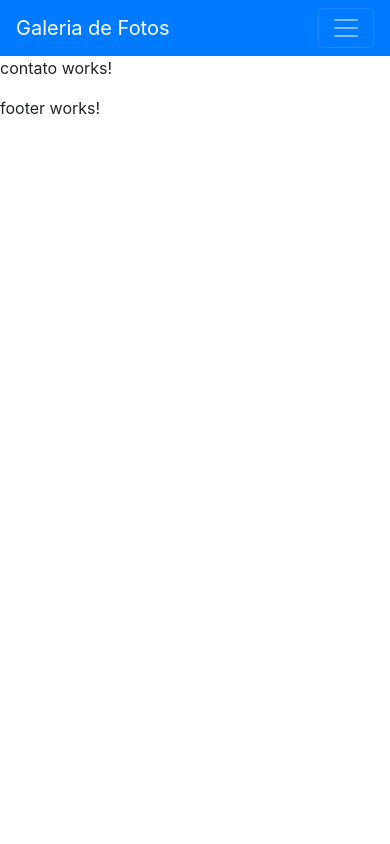
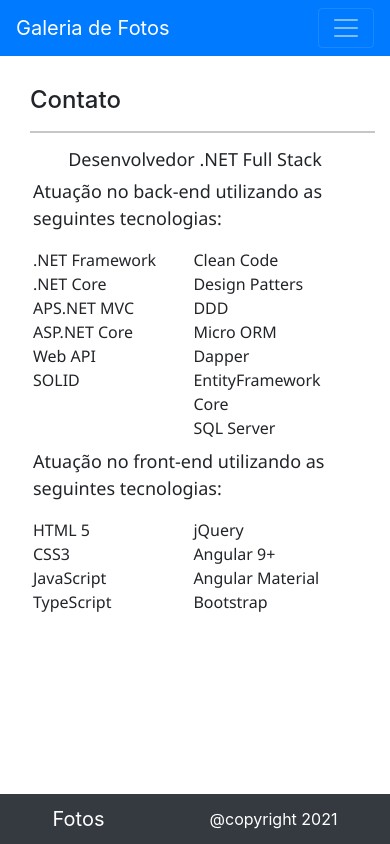
Before and after one commit to DevLucasMello/JPV.Teste, an Angular app: page /contato in a window 390 px wide. Built offline with nearby package versions, Linux system fonts and the light colour scheme.

Commit message:
sobre e contato responsivo

```diff
--- a/src/app/navegacao/footer/footer.component.css
+++ b/src/app/navegacao/footer/footer.component.css
@@ -0,0 +1,22 @@
+.footer{
+    height: 50px;
+    color: white;
+}
+
+.texto-rodape{
+    font-size:20px;
+}
+
+.ano-rodape{
+    font-size:16px;
+}
+
+.rodape{
+    width: 100%;
+    height: 100%;
+    display: flex;
+    flex-wrap: wrap;
+    flex-direction: row;
+    justify-content: space-around;
+    align-items: center;
+}
--- a/src/app/navegacao/footer/footer.component.html
+++ b/src/app/navegacao/footer/footer.component.html
@@ -1,3 +1,7 @@
-<p>
-  footer works!
-</p>
+ <!-- Footer -->
+ <footer class="bg-dark fixed-bottom footer">
+  <div class="rodape">
+    <span class="texto-rodape">Fotos</span>
+    <span class="ano-rodape">@copyright 2021</span>
+  </div>
+</footer>
--- a/src/app/navegacao/pages/contato/contato.component.css
+++ b/src/app/navegacao/pages/contato/contato.component.css
@@ -0,0 +1,117 @@
+.texto{
+    font-size: 20px;
+    margin-top: 30px;
+    width: 100%;
+    height: 90%;
+    font-family: "Segoe UI", Arial, sans-serif;
+    display: flex;
+    flex-wrap: wrap;
+    flex-direction: row;
+    justify-content: center;
+}
+
+.espaco{
+    margin-left: 15px;
+}
+
+h5{
+    width: 100%;
+    text-align: center;
+}
+
+section{
+    width: 80%;
+}
+
+.titulo-tecnologia{
+    width: 100%;
+    height: 40px;
+    font-size: 20px;
+}
+
+.coluna{
+    width: 45%;
+}
+
+.tecnologias{
+    width: 70%;
+    height: 200px;
+    font-size: 18px;
+    display: flex;
+    flex-wrap: wrap;
+    flex-direction: row;
+    justify-content: space-between;
+}
+
+@media only screen and (min-width: 270px ) and (max-width: 767px){
+    .texto{
+        margin-top: 15px;
+        height: 95%;
+    }
+
+    section{
+        width: 90%;
+    }
+
+    .titulo-tecnologia{
+        width: 100%;
+        height: 70px;
+        font-size: 18px;
+    }
+
+    .coluna{
+        width: 45%;
+        font-size: 16px;
+    }
+
+    .tecnologias{
+        width: 90%;
+    }
+
+    h3{
+        margin-top: -70px;
+        font-size: 24px;
+    }
+
+    h5{
+        font-size: 18px;
+    }
+}
+
+@media only screen and (min-width: 768px ) and (max-width: 999px){
+    .texto{
+        margin-top: 15px;
+        height: 95%;
+    }
+
+    .coluna{
+        width: 45%;
+    }
+
+    .tecnologias{
+        width: 80%;
+    }
+
+    h3{
+        margin-top: -40px;
+    }
+}
+
+@media only screen and (min-width: 1000px ) and (max-width: 1249px){
+    .texto{
+        margin-top: 15px;
+        height: 95%;
+    }
+
+    .coluna{
+        width: 45%;
+    }
+
+    .tecnologias{
+        width: 80%;
+    }
+
+    h3{
+        margin-top: -40px;
+    }
+}
--- a/src/app/navegacao/pages/contato/contato.component.html
+++ b/src/app/navegacao/pages/contato/contato.component.html
@@ -1,3 +1,45 @@
-<p>
-  contato works!
-</p>
+<div class="container main-container">
+    <h3 class="espaco">Contato</h3>
+    <hr class="espaco"/>
+    <div class="texto">
+      <h5>Desenvolvedor .NET Full Stack</h5>
+      <section>
+        <div class="titulo-tecnologia">Atuação no back-end utilizando as seguintes tecnologias:</div>
+        <div class="tecnologias">
+          <div class="coluna">
+            <article>.NET Framework</article>
+            <article>.NET Core</article>
+            <article>APS.NET MVC</article>
+            <article>ASP.NET Core</article>
+            <article>Web API</article>
+            <article>SOLID</article>
+          </div>
+          <div class="coluna">
+            <article>Clean Code</article>
+            <article>Design Patters</article>
+            <article>DDD</article>
+            <article>Micro ORM Dapper</article>
+            <article>EntityFramework Core</article>
+            <article>SQL Server</article>
+          </div>
+        </div>
+
+        <div class="titulo-tecnologia">Atuação no front-end utilizando as seguintes tecnologias:</div>
+        <div class="tecnologias">
+          <div class="coluna">
+            <article>HTML 5</article>
+            <article>CSS3</article>
+            <article>JavaScript</article>
+            <article>TypeScript</article>
+          </div>
+          <div class="coluna">
+            <article>jQuery</article>
+            <article>Angular 9+</article>
+            <article>Angular Material</article>
+            <article>Bootstrap</article>
+          </div>
+        </div>
+
+      </section>
+    </div>
+</div>
--- a/src/app/navegacao/pages/sobre/sobre.component.css
+++ b/src/app/navegacao/pages/sobre/sobre.component.css
@@ -0,0 +1,67 @@
+.texto{
+    font-size: 20px;
+    margin-top: 30px;
+    width: 100%;
+    height: 30%;
+    font-family: "Segoe UI", Arial, sans-serif;
+    display: flex;
+    flex-wrap: wrap;
+    flex-direction: row;
+    justify-content: center;
+}
+
+.espaco{
+    margin-left: 15px;
+}
+
+h5{
+    width: 100%;
+    text-align: center;
+}
+
+section{
+    width: 80%;
+}
+
+@media only screen and (min-width: 270px ) and (max-width: 767px){
+    .texto{
+        margin-top: 15px;
+        height: 50%;
+    }
+
+    section{
+        width: 90%;
+        font-size: 16px;
+    }
+
+    h3{
+        margin-top: -70px;
+        font-size: 24px;
+    }
+
+    h5{
+        font-size: 18px;
+    }
+}
+
+@media only screen and (min-width: 768px ) and (max-width: 999px){
+    .texto{
+        margin-top: 15px;
+        height: 35%;
+    }
+
+    h3{
+        margin-top: -40px;
+    }
+}
+
+@media only screen and (min-width: 1000px ) and (max-width: 1249px){
+    .texto{
+        margin-top: 15px;
+        height: 40%;
+    }
+
+    h3{
+        margin-top: -40px;
+    }
+}
--- a/src/app/navegacao/pages/sobre/sobre.component.html
+++ b/src/app/navegacao/pages/sobre/sobre.component.html
@@ -1,3 +1,10 @@
-<p>
-  sobre works!
-</p>
+<div class="container main-container">
+  <h3 class="espaco">Sobre</h3>
+  <hr class="espaco"/>
+  <div class="texto">
+    <h5>Galeria de Fotos</h5>
+    <section>A galeria de fotos traz imagens da API The Movie Filmes. Também é possível buscar pelo nome,
+      sendo retornado uma lista com todos os filmes relacionados a busca.
+    </section>
+  </div>
+</div>
--- a/src/index.html
+++ b/src/index.html
@@ -9,6 +9,7 @@
 
   <link rel="stylesheet" href="https://cdn.jsdelivr.net/npm/bootstrap@5.0.2/dist/css/bootstrap.min.css">
   <link rel="stylesheet" href="https://cdn.jsdelivr.net/npm/@fortawesome/fontawesome-free@5.15.3/css/fontawesome.min.css">
+  <link href="https://fonts.googleapis.com/css?family=Roboto:300,400,500&display=swap" rel="stylesheet">
 </head>
 <body>
   <app-root></app-root>
--- a/src/styles.css
+++ b/src/styles.css
@@ -1 +1,12 @@
 /* You can add global styles to this file, and also import other style files */
+
+.main-container{
+  padding-top: 100px;
+  padding-right: 15px;
+  padding-left: 15px;
+  padding-bottom: 100px;
+  height: 87vh;
+  margin-right: auto;
+  margin-left: auto;
+  overflow: hidden;
+}
```
